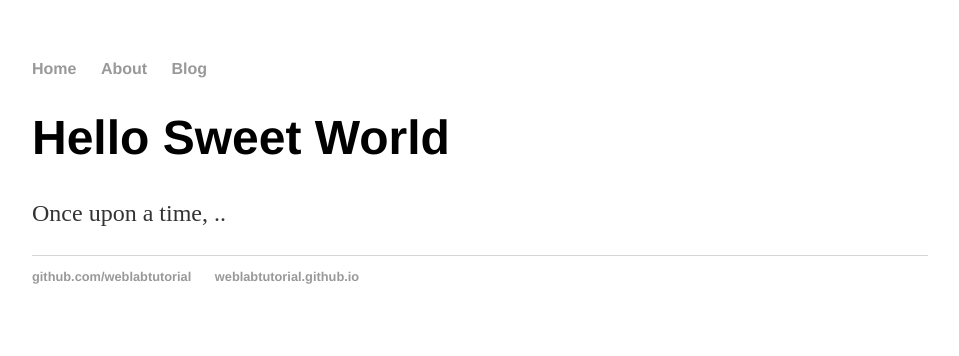
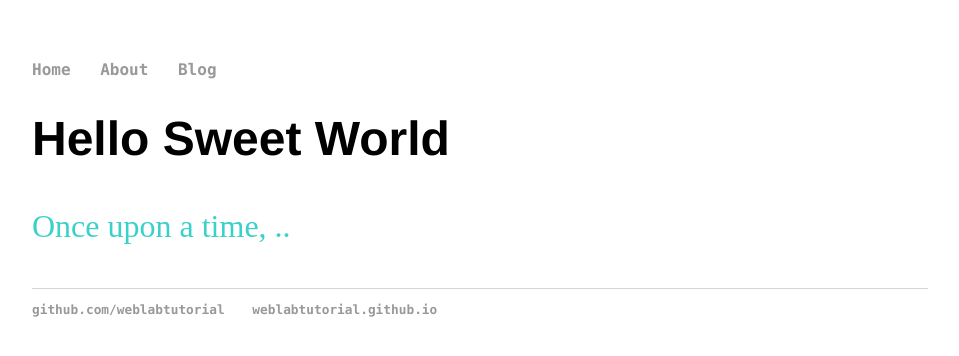
Before and after one commit to kevinjd0/kevinjd0.github.io, a Jekyll site: the page built from index.html, in a window 1280 px wide. Shown: the top 356 px of the page, without its empty margins (160-1119 px from the left). Built offline with Jekyll 4.4.1, drawn with Linux system fonts in a browser that asks for light colours.

Commit message:
Added new styling to <p> tag and <ul>
Changed the color and font size of p tag
Changed the font family of nav ul and footer ul

```diff
--- a/css/main.css
+++ b/css/main.css
@@ -7,16 +7,16 @@ h1 {
  font-family:'Helvetica', 'Arial', 'Sans-Serif';
 }
 p {
- font-size: 1.5em;
- line-height: 1.4em;
- color: #333;
+ font-size: 2em;
+ line-height: 1.8em;
+ color: #3bd1c9;
 }
 footer {
  border-top: 1px solid #d5d5d5;
  font-size: .8em;
 }
 nav ul, footer ul {
- font-family:'Helvetica', 'Arial', 'Sans-Serif';
+ font-family:'Monaco', 'Lucida Console', 'Monospace';
  padding: 0px;
  list-style: none;
  font-weight: bold;
```
